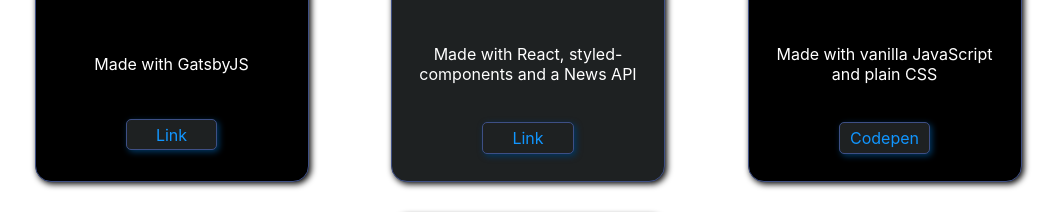
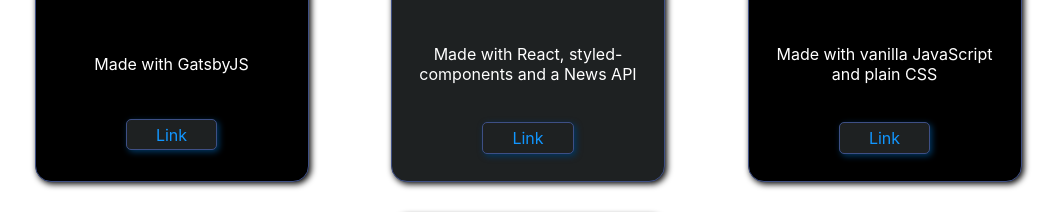
Before and after one commit to Vnzera/svelte-portfolio, a Svelte app: page / in a window 1280 px wide. Shown: the part 940-1152 px from the top of the page, without its empty margins (112-1172 px from the left). Built offline with nearby package versions, Linux system fonts and the light colour scheme.

Commit message:
Changed Simon game link

```diff
--- a/src/Projects.svelte
+++ b/src/Projects.svelte
@@ -68,8 +68,8 @@
     <p>Made with vanilla JavaScript and plain CSS</p>
     <a
       target="_blank"
-      href="https://codepen.io/zdrifted/pen/qXwyYQ?editors=0010">
-      Codepen
+      href="https://simon-gamer.netlify.com">
+      Link
     </a>
   </div>
 
```
